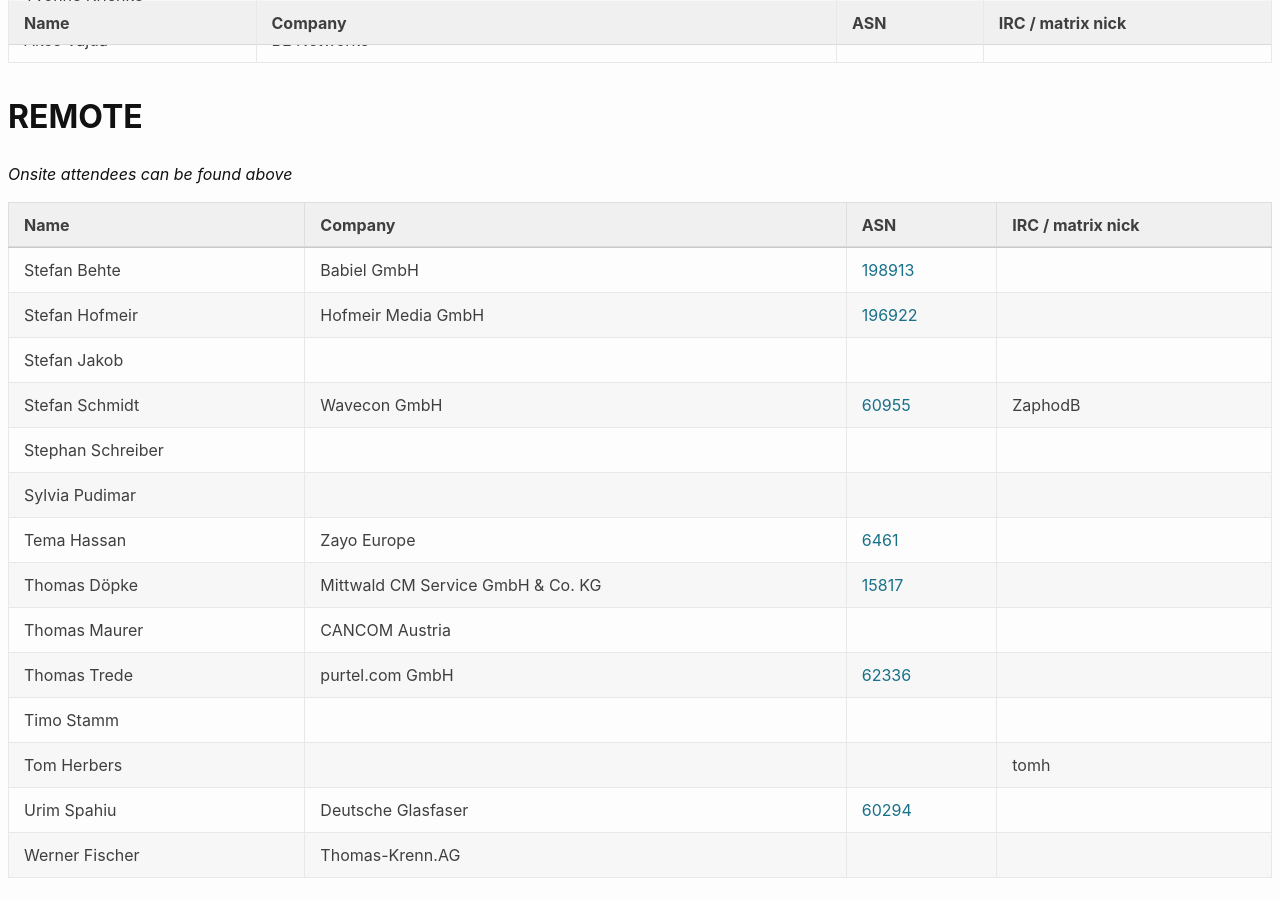
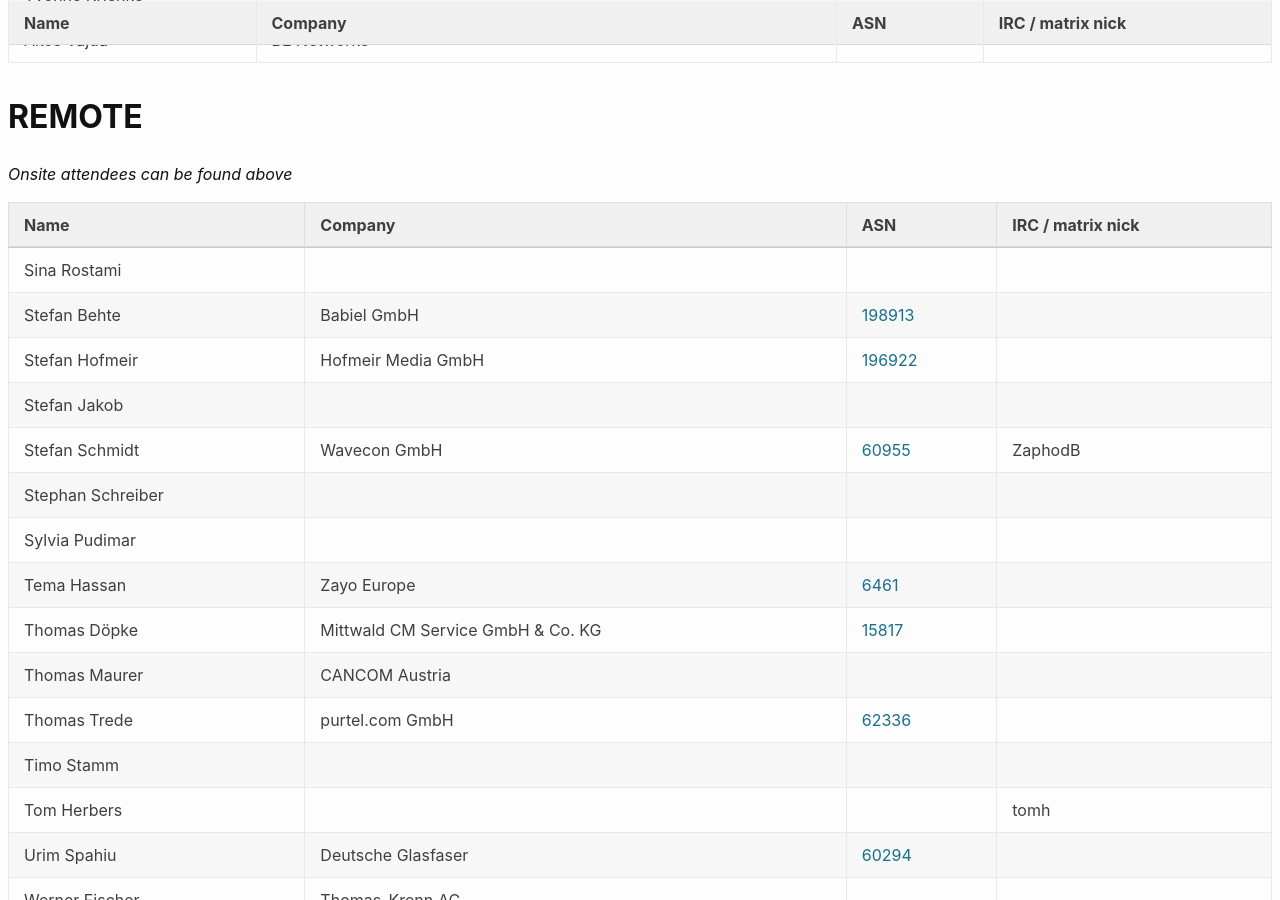
Before and after one commit to denog/pretix-attendeelist, a Jekyll site: the page built from denog16/index.markdown, in a window 1280 px wide and 900 px high, scrolled down 24399 px. Built offline with Jekyll 4.4.1, drawn with Linux system fonts in a browser that asks for light colours.

Commit message:
Latest data: Thu Nov  7 11:28:09 UTC 2024

```diff
--- a/_data/attendees_denog16_online.json
+++ b/_data/attendees_denog16_online.json
@@ -1,4 +1,10 @@
 [
+  {
+    "name": "Sina Rostami",
+    "company": null,
+    "irc": null,
+    "asn": null
+  },
   {
     "name": "Stefan Behte",
     "company": "Babiel GmbH",
```
